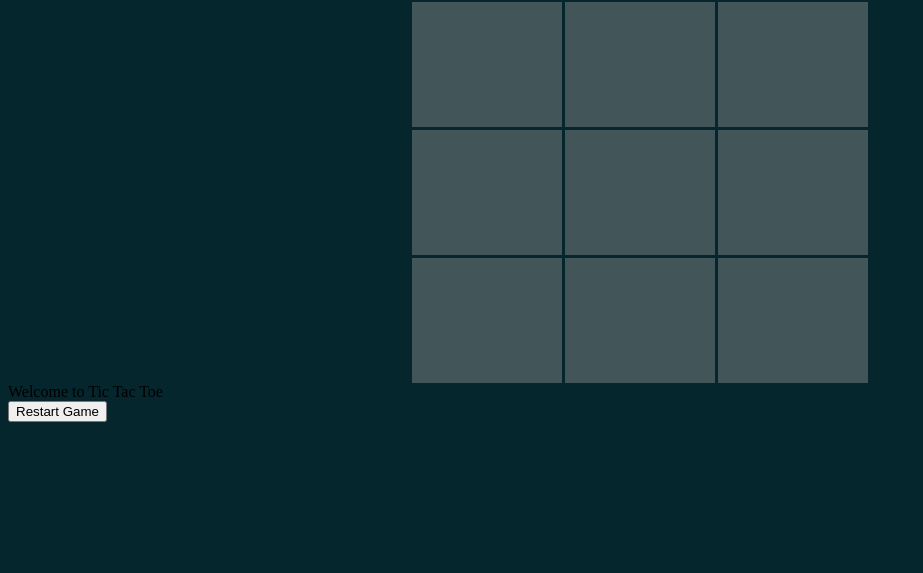
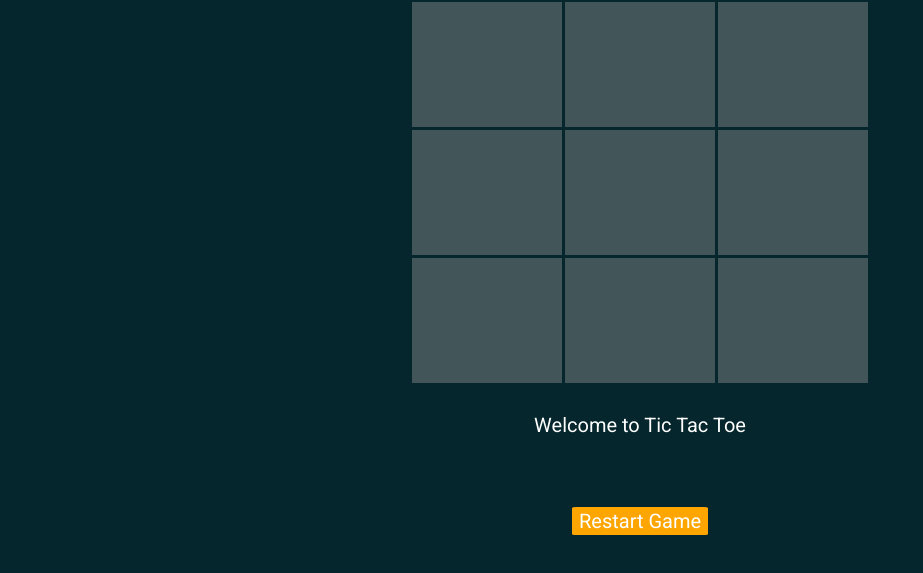
Before and after one commit to trevcyb/tictactoe, a plain HTML site: page index.html in a window 1280 px wide. Shown: the part 79-652 px from the top of the page, without its empty margins (0-923 px from the left). Drawn offline with Linux system fonts and the light colour scheme.

Commit message:
Changed some styling

```diff
--- a/styles.css
+++ b/styles.css
@@ -155,3 +155,36 @@ input:checked + .slider:before {
 .winner {
     background-color: blue;
 }
+
+#restartButton {
+    display: block;
+    margin-left: auto;
+    margin-right: auto;
+    border: 1px solid orange;
+    border-radius: 4%;
+    background-color:orange;
+    color: white;
+    font-family: 'Roboto', sans-serif;
+    font-size: 20px;
+    margin-top: 70px;
+}
+
+#restartButton:hover {
+    transition: ease 0.5s;
+    background-color: rgb(1, 211, 1);
+    border-color:  rgb(1, 211, 1);
+}
+
+#restartButton:active {
+    transition: ease 0.2s;
+    background-color: white;
+    border-color:white;
+}
+
+#infodiv {
+    font-family: 'Roboto', sans-serif;
+    font-size: 20px;
+    text-align: center;
+    color: white;
+    margin-top: 30px;
+}
```
